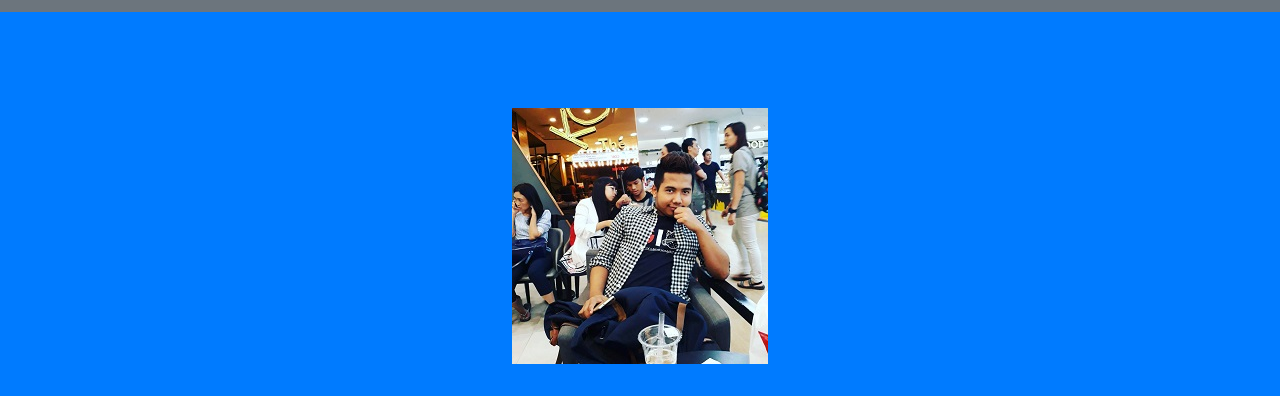
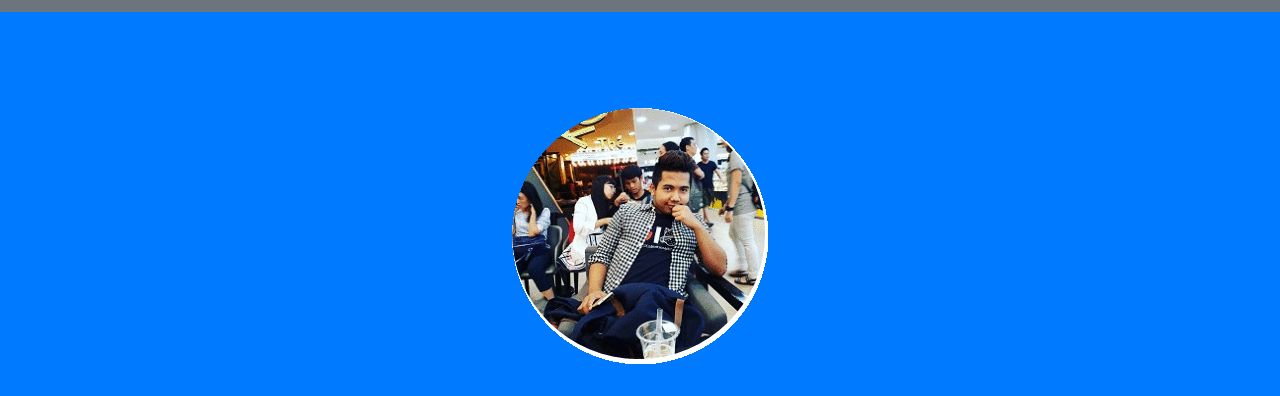
Before and after one commit to Tzthaw/ThawZinToe, a website with bundled scripts: page index.html in a window 1280 px wide. Shown: the part 94-490 px from the top of the page. Built offline with nearby package versions, Linux system fonts and the light colour scheme.

Commit message:
change circular image

```diff
--- a/index.html
+++ b/index.html
@@ -55,7 +55,7 @@
     <!-- Header -->
     <header class="masthead bg-primary text-white text-center">
       <div class="container">
-        <img class="img-fluid mb-5 d-block mx-auto" src="img/thawzintoe.jpg" alt="">
+        <img class="img-fluid mb-5 d-block mx-auto" src="img/myprofile.png" alt="">
         <h1 class="text-uppercase mb-0">Thaw Zin Toe</h1>
         <hr class="star-light">
         <h2 class="font-weight-light mb-0">Freelance Android Developer & Android outsource Development</h2>
```
Also changed, not shown: img/myprofile.png (added).
